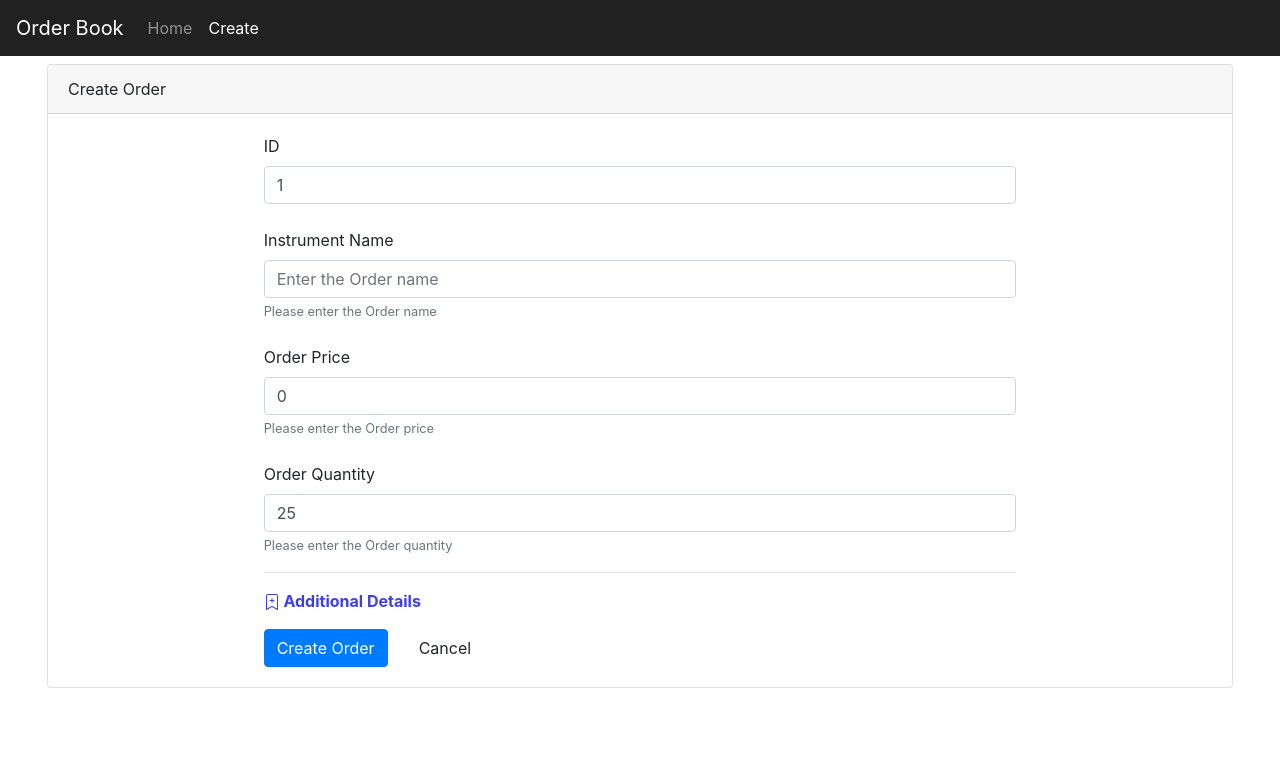
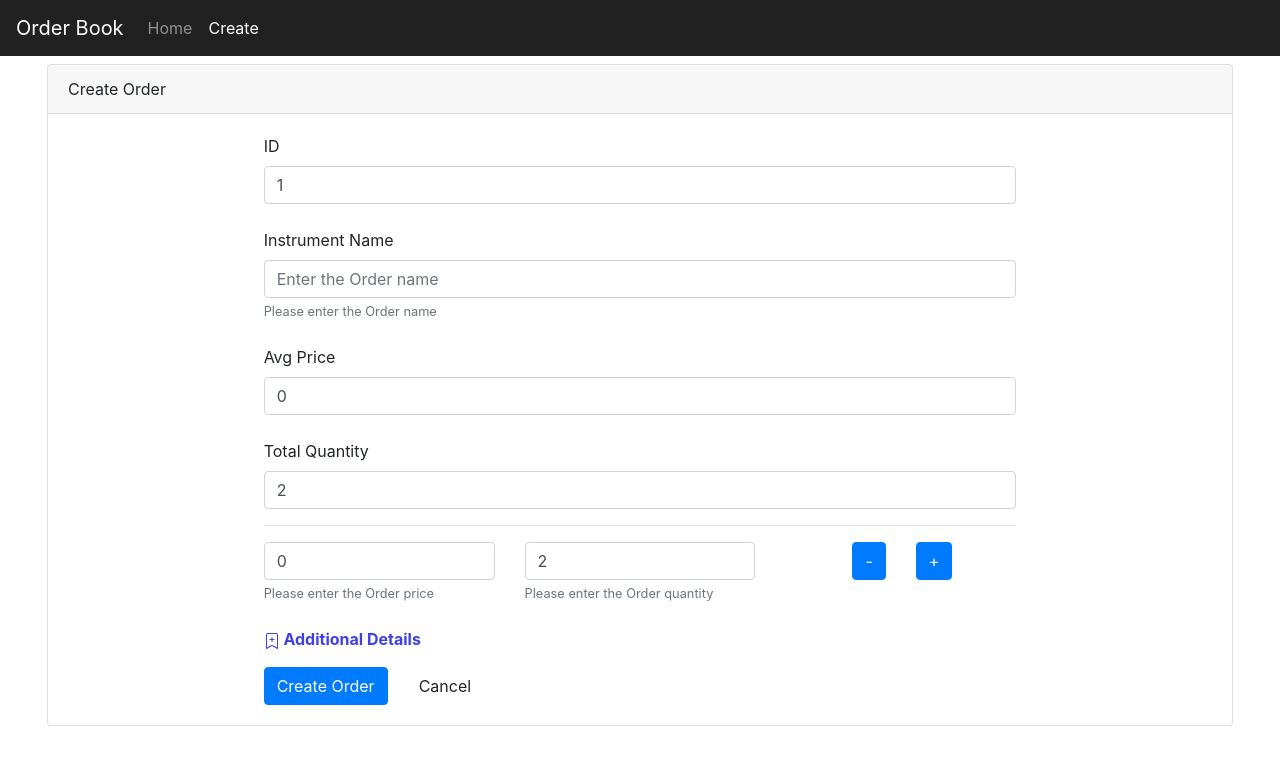
Before and after one commit to codesuman/order-book, an Angular app: page /order-form in a window 1280 px wide. Shown: the top 764 px of the page. Built offline with nearby package versions, Linux system fonts and the light colour scheme.

Commit message:
Form layout for calculating average prices

```diff
--- a/src/app/order/components/create-order/create-order.component.html
+++ b/src/app/order/components/create-order/create-order.component.html
@@ -16,16 +16,34 @@
                     <small id="nameHelp" class="form-text text-muted">Please enter the Order name</small>
                     <br>
 
-                    <label for="price">Order Price</label>
-                    <input [(ngModel)]="order.price" type="number" name="price" class="form-control" id="price" aria-describedby="priceHelp" placeholder="Enter the Order price">
-                    <small id="priceHelp" class="form-text text-muted">Please enter the Order price</small>
+                    <label for="price">Avg Price</label>
+                    <input [ngModel]="order.price" type="number" name="price" class="form-control" id="price" aria-describedby="priceHelp" placeholder="Enter the Order price">
                     <br>
 
-                    <label for="quantity">Order Quantity</label>
-                    <input [(ngModel)]="order.quantity" type="number" name="quantity" class="form-control" id="quantity" aria-describedby="quantityHelp" placeholder="Enter the Order quantity">
-                    <small id="quantityHelp" class="form-text text-muted">Please enter the Order quantity</small>
+                    <label for="quantity">Total Quantity</label>
+                    <input [ngModel]="order.quantity" type="number" name="quantity" class="form-control" id="quantity" aria-describedby="quantityHelp" placeholder="Enter the Order quantity">
 
                     <hr>
+
+                    <div class="row" *ngFor="let pqPair of order.priceQuantityPairs">
+                      <div class="col-sm-4">
+                        <input [ngModel]="pqPair.price" (ngModelChange)="pqPairPriceChange()" type="number" name="price" class="form-control" placeholder="Enter the Order price">
+                        <small class="form-text text-muted">Please enter the Order price</small>
+                        <br>
+                      </div>
+
+                      <div class="col-sm-4">
+                        <input [ngModel]="pqPair.quantity" (ngModelChange)="pqPairQtyChange()" type="number" name="quantity" class="form-control" placeholder="Enter the Order quantity">
+                        <small class="form-text text-muted">Please enter the Order quantity</small>
+                      </div>
+
+                      <div class="col-sm-2">
+                        <button class="btn btn-primary float-right" (click)="removePriceQuantityPair(pqPair.id)">-</button>
+                      </div>
+                      <div class="col-sm-2">
+                        <button class="btn btn-primary" (click)="addPriceQuantityPair()">+</button>
+                      </div>
+                    </div>
 
                     <div (click)="showAdditionalDetailsForm = !showAdditionalDetailsForm" class="additional-details">
                       <p>
--- a/src/app/order/components/create-order/create-order.component.ts
+++ b/src/app/order/components/create-order/create-order.component.ts
@@ -4,6 +4,7 @@ import {ActivatedRoute} from "@angular/router";
 import { Subscriber } from 'rxjs';
 
 import { OrderDetails } from '../../interfaces/order-details';
+import { PriceQuantity } from '../../interfaces/price-quantity-pair';
 import { OrderService } from '../../services/order.service';
 
 @Component({
@@ -51,7 +52,14 @@ export class CreateOrderComponent implements OnInit {
         orders.forEach(order => maxId = Math.max(order.id || 0, maxId));
         maxId++;
 
-        this.order = {id: maxId, name: "", price: 0, quantity: 25, rangeStart: 0, rangeEnd: 10, interval: 0.5};
+        this.order = {id: maxId, name: "", price: 0, quantity: 25, rangeStart: 0, rangeEnd: 10, interval: 0.5, priceQuantityPairs: [
+            {id: 0, price: 0, quantity: 2},
+            // {id: 1, price: 10, quantity: 25},
+            // {id: 2, price: 20, quantity: 50}
+          ]
+        };
+
+        // this.reconcileAveragePrice();
       }
     });
 
@@ -73,4 +81,57 @@ export class CreateOrderComponent implements OnInit {
 
     this.router.navigateByUrl('/home');
   }
+
+  addPriceQuantityPair(){
+    console.log(`ADD PRICE QUANTITY PAIR : `);
+
+    let maxId = -1;
+    this.order?.priceQuantityPairs.forEach(pqPair => maxId = Math.max(pqPair.id || 0, maxId));
+
+    this.order?.priceQuantityPairs.push({id: ++maxId, price: 1, quantity: 100});
+  }
+
+  removePriceQuantityPair(id: number){
+    console.log(`RemovePriceQuantityPair : ${id}`);
+
+    let index = -1;
+
+    this.order?.priceQuantityPairs.some((pq, i) => {
+      if(pq.id === id) {
+        index = i;
+        return true;
+      }
+
+      return false;
+    });
+
+    if(index !== -1) this.order?.priceQuantityPairs.splice(index, 1);
+  }
+
+  pqPairPriceChange(){
+    console.log(`PQ PairPriceChange`);
+    this.reconcileAveragePrice();
+  }
+
+  pqPairQtyChange(){
+    console.log(`PQ PairQtyChange`);
+    this.reconcileAveragePrice();
+  }
+
+  reconcileAveragePrice(){
+    console.log(`ReconcileAveragePrice`);
+
+    if(!this.order) return;
+
+    let totalPrice = 0;
+    let totalQty = 0;
+
+    this.order?.priceQuantityPairs.forEach(pqPair => {
+      totalPrice += (pqPair.price * pqPair.quantity);
+      totalQty += pqPair.quantity;
+    });
+
+    this.order.price = totalPrice / totalQty;
+    this.order.quantity = totalQty;
+  }
 }
--- a/src/app/order/interfaces/order-details.ts
+++ b/src/app/order/interfaces/order-details.ts
@@ -1,9 +1,12 @@
+import { PriceQuantity } from "./price-quantity-pair";
+
 export interface OrderDetails {
     id?: number;
     name: string;
     price: number;
     quantity: number;
 
+    priceQuantityPairs: Array<PriceQuantity>;
     rangeStart: number;
     rangeEnd: number;
     interval: number;
--- /dev/null
+++ b/src/app/order/interfaces/price-quantity-pair.ts
@@ -0,0 +1,5 @@
+export interface PriceQuantity {
+    id: number;
+    price: number;
+    quantity: number;
+}
```
